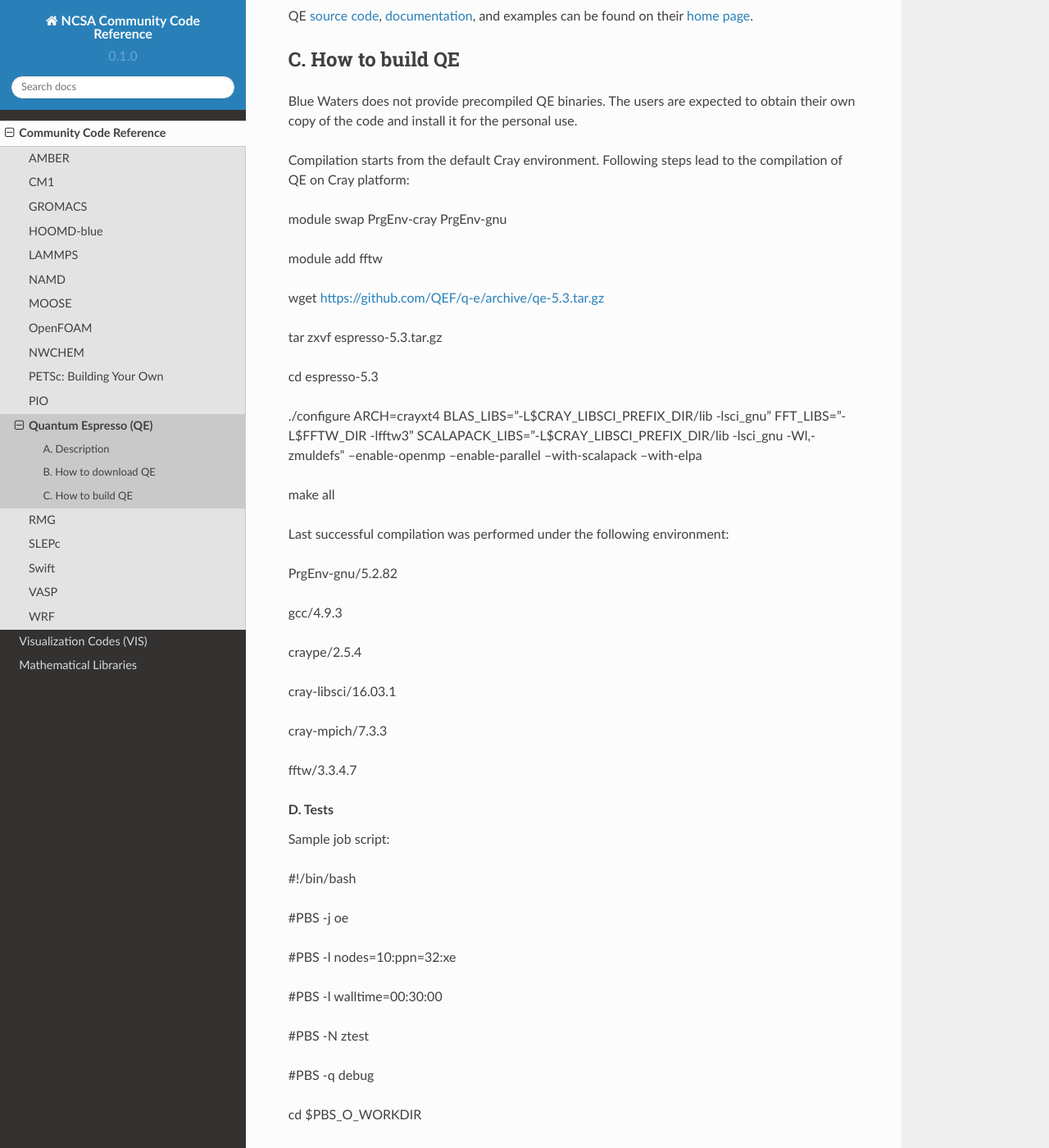
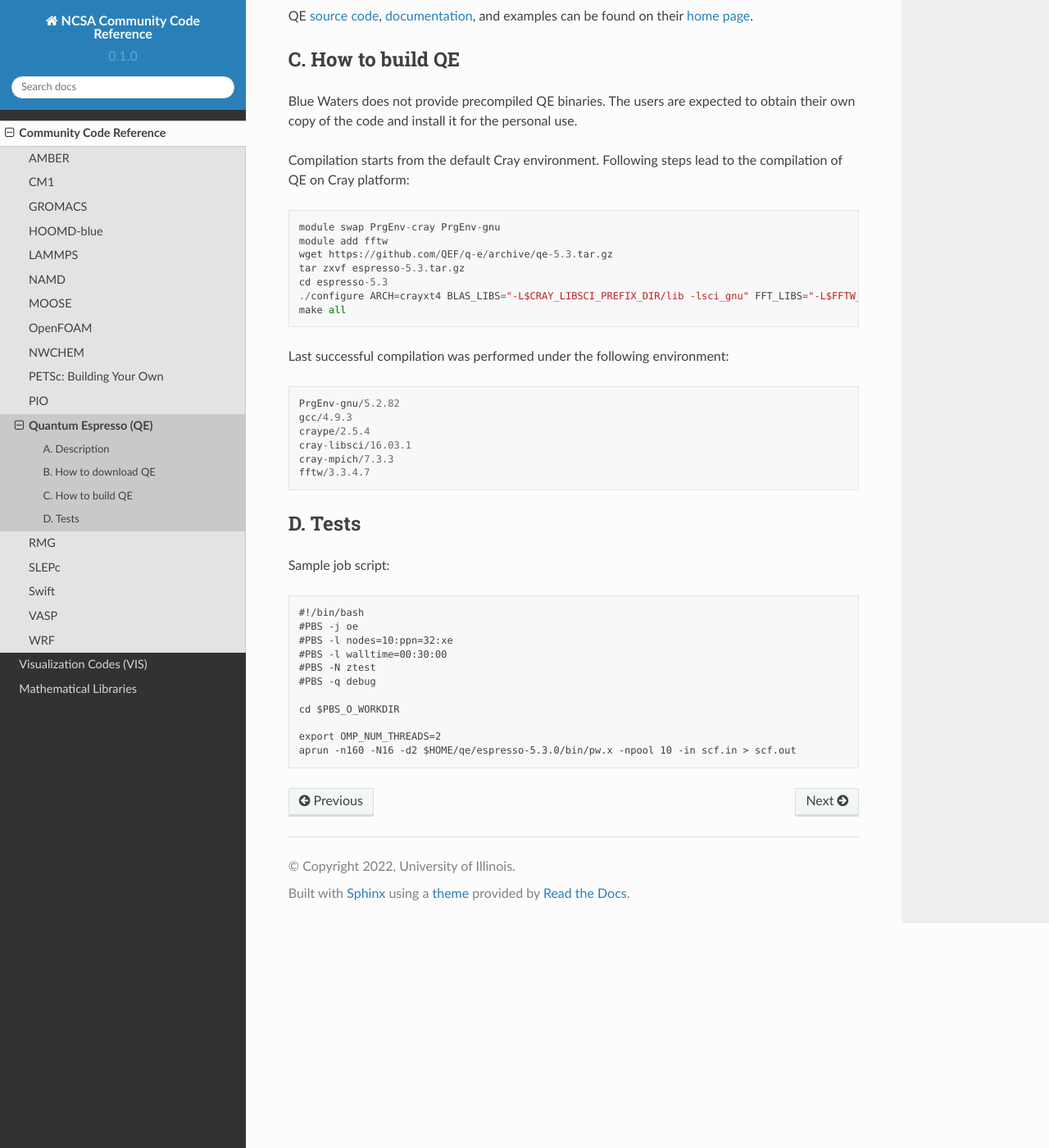
Before and after one commit to ncsa/community_code_reference, a Sphinx documentation site: the page built from docs/source/QE/index.rst, in a window 1280 px wide and 1400 px high, scrolled down 360 px. Shown: the whole window at 82% size. Built offline with Sphinx 7.4.7 and the Read the Docs theme 2.0.0, drawn with Linux system fonts in a browser that asks for light colours; some of the changed lines change nothing that is shown; some of the changed text lies outside the part shown.

Commit message:
Fixed code block formatting
Reformatted the code blocks to make them easier to read

```diff
--- a/docs/source/QE/index.rst
+++ b/docs/source/QE/index.rst
@@ -26,64 +26,43 @@
 Compilation starts from the default Cray environment. Following steps
 lead to the compilation of QE on Cray platform:
 
-module swap PrgEnv-cray PrgEnv-gnu
+::
 
-module add fftw
-
-wget https://github.com/QEF/q-e/archive/qe-5.3.tar.gz
-
-tar zxvf espresso-5.3.tar.gz
-
-cd espresso-5.3
-
-./configure ARCH=crayxt4 BLAS_LIBS="-L$CRAY_LIBSCI_PREFIX_DIR/lib
--lsci_gnu" FFT_LIBS="-L$FFTW_DIR -lfftw3"
-SCALAPACK_LIBS="-L$CRAY_LIBSCI_PREFIX_DIR/lib -lsci_gnu -Wl,-zmuldefs"
---enable-openmp --enable-parallel --with-scalapack --with-elpa
-
-make all
+   module swap PrgEnv-cray PrgEnv-gnu
+   module add fftw
+   wget https://github.com/QEF/q-e/archive/qe-5.3.tar.gz
+   tar zxvf espresso-5.3.tar.gz
+   cd espresso-5.3
+   ./configure ARCH=crayxt4 BLAS_LIBS="-L$CRAY_LIBSCI_PREFIX_DIR/lib -lsci_gnu" FFT_LIBS="-L$FFTW_DIR -lfftw3" SCALAPACK_LIBS="-L$CRAY_LIBSCI_PREFIX_DIR/lib -lsci_gnu -Wl,-zmuldefs" --enable-openmp --enable-parallel --with-scalapack --with-elpa
+   make all
 
 Last successful compilation was performed under the following
 environment:
 
-PrgEnv-gnu/5.2.82
+::
 
-gcc/4.9.3
+   PrgEnv-gnu/5.2.82
+   gcc/4.9.3
+   craype/2.5.4
+   cray-libsci/16.03.1
+   cray-mpich/7.3.3
+   fftw/3.3.4.7
 
-craype/2.5.4
+D. Tests
+~~~~~~~~
 
-cray-libsci/16.03.1
+Sample job script:
 
-cray-mpich/7.3.3
-
-fftw/3.3.4.7
-
-.. container::
-
-   .. rubric:: D. Tests
-      :name: d.-tests
-
-   Sample job script:
+::
 
    #!/bin/bash
-
    #PBS -j oe
-
    #PBS -l nodes=10:ppn=32:xe
-
    #PBS -l walltime=00:30:00
-
    #PBS -N ztest
-
    #PBS -q debug
-
-
 
    cd $PBS_O_WORKDIR
 
-
-
    export OMP_NUM_THREADS=2
-
-   aprun -n160 -N16 -d2 $HOME/qe/espresso-5.3.0/bin/pw.x -npool 10 -in
-   scf.in > scf.out
+   aprun -n160 -N16 -d2 $HOME/qe/espresso-5.3.0/bin/pw.x -npool 10 -in scf.in > scf.out
```
